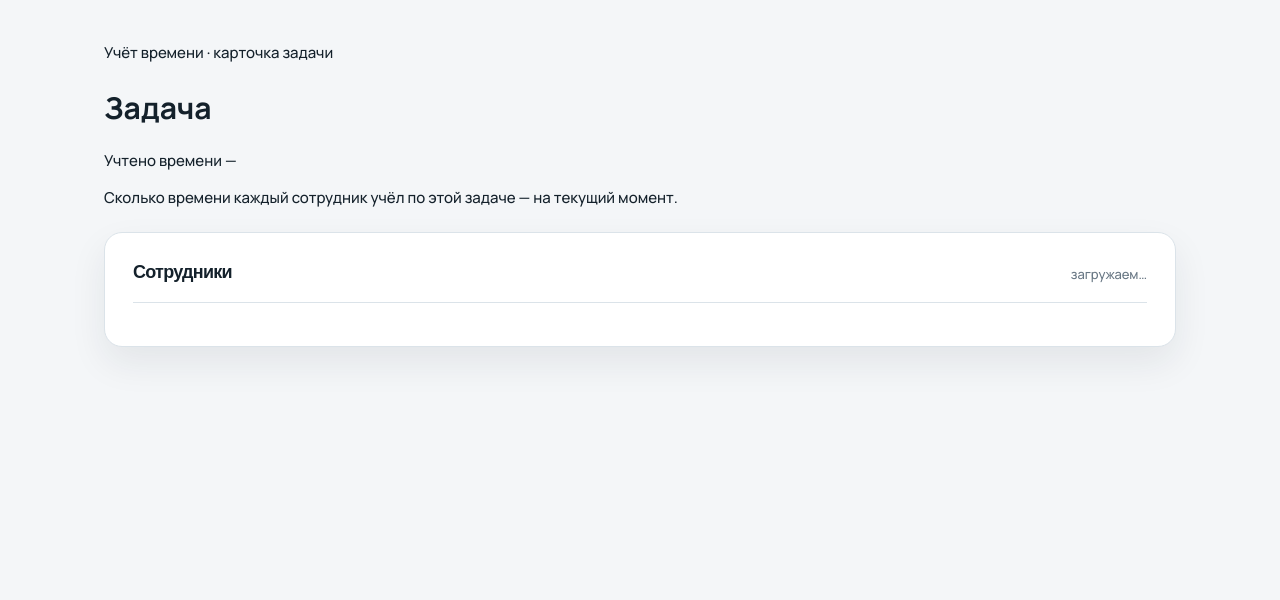
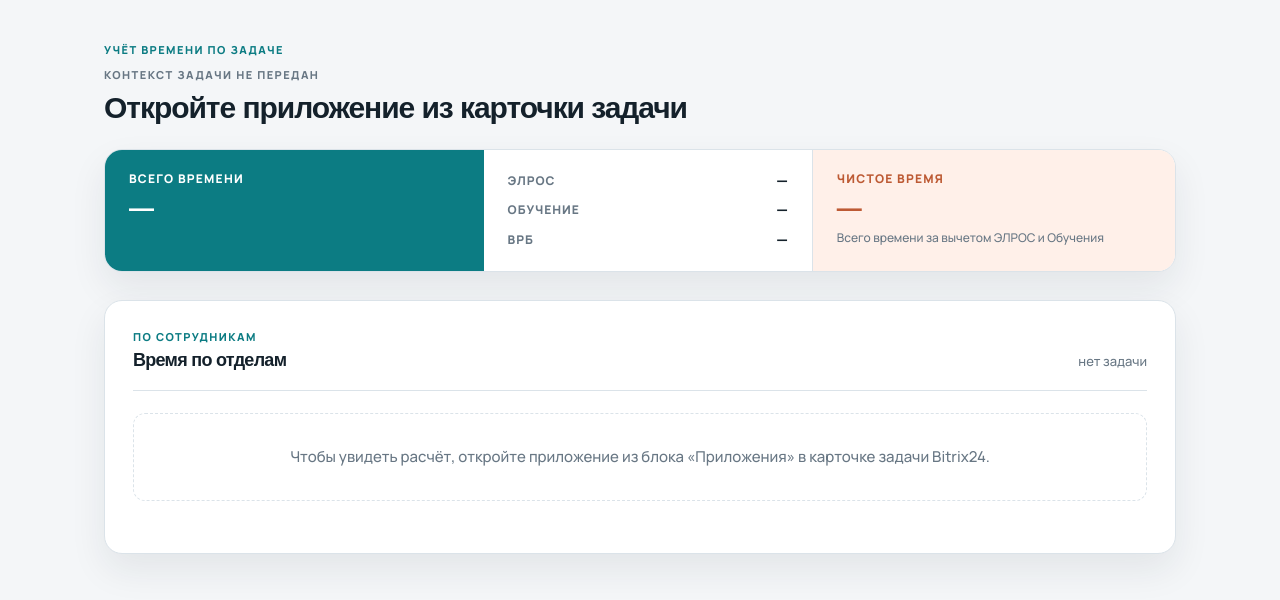
Before and after one commit to katewide/UserTime, a website: page index.html in a window 1280 px wide. Drawn offline with Linux system fonts and the light colour scheme; a script that the page names is missing; a web font is replaced by a local one.

```diff
--- a/index.html
+++ b/index.html
@@ -3,48 +3,52 @@
   <head>
     <meta charset="utf-8" />
     <meta name="viewport" content="width=device-width, initial-scale=1" />
-    <title>Учёт времени по задачам</title>
+    <title>Учёт времени по задаче</title>
     <link rel="preconnect" href="https://fonts.googleapis.com" />
     <link rel="preconnect" href="https://fonts.gstatic.com" crossorigin />
     <link
-      href="https://fonts.googleapis.com/css2?family=Unbounded:wght@500;700&family=Manrope:wght@400;500;700;800&display=swap"
+      href="https://fonts.googleapis.com/css2?family=Manrope:wght@400;500;600;700;800&family=Unbounded:wght@500;700&display=swap"
       rel="stylesheet"
     />
     <link rel="stylesheet" href="/styles.css" />
   </head>
   <body>
-    <div class="grain" aria-hidden="true"></div>
-
     <main class="shell">
       <header class="masthead">
-        <div class="masthead__kicker">Учёт времени · карточка задачи</div>
-        <div class="masthead__row">
-          <h1 class="masthead__title" id="taskTitle">Задача</h1>
-          <div class="masthead__total">
-            <span class="masthead__total-label">Учтено времени</span>
-            <span class="masthead__total-value" id="totalValue">—</span>
-          </div>
-        </div>
-        <p class="masthead__note" id="note">
-          Сколько времени каждый сотрудник учёл по этой задаче — на текущий момент.
-        </p>
+        <div class="eyebrow">Учёт времени по задаче</div>
+        <div class="task-id" id="taskId">Задача</div>
+        <h1 class="task-title" id="taskTitle">Загружаем…</h1>
       </header>
 
-      <section class="panel">
+      <section class="summary" aria-label="Сводка времени">
+        <div class="summary__main">
+          <span>Всего времени</span>
+          <strong id="totalValue">—</strong>
+        </div>
+        <dl class="summary__details">
+          <div><dt>ЭЛРОС</dt><dd id="elrosValue">—</dd></div>
+          <div><dt>Обучение</dt><dd id="trainingValue">—</dd></div>
+          <div><dt>ВРБ</dt><dd id="vrbValue">—</dd></div>
+        </dl>
+        <div class="summary__clean">
+          <span>Чистое время</span>
+          <strong id="cleanValue">—</strong>
+          <small>Всего времени за вычетом ЭЛРОС и Обучения</small>
+        </div>
+      </section>
+
+      <section class="panel" aria-labelledby="employeesTitle">
         <div class="panel__head">
-          <h2 class="panel__title">Сотрудники</h2>
+          <div>
+            <p class="eyebrow">По сотрудникам</p>
+            <h2 id="employeesTitle">Время по отделам</h2>
+          </div>
           <span class="panel__meta" id="meta">загружаем…</span>
         </div>
-
         <div class="state" id="state" hidden></div>
-
-        <ol class="leaderboard" id="leaderboard"></ol>
+        <div id="departments" class="departments"></div>
       </section>
     </main>
-
-    <!-- The Bitrix24 frame SDK provides TASK_VIEW_TAB placement options,
-         including the ID of the task currently open in the portal. -->
-    <script src="https://api.bitrix24.com/api/v1/"></script>
     <script src="/app.js"></script>
   </body>
 </html>
```
